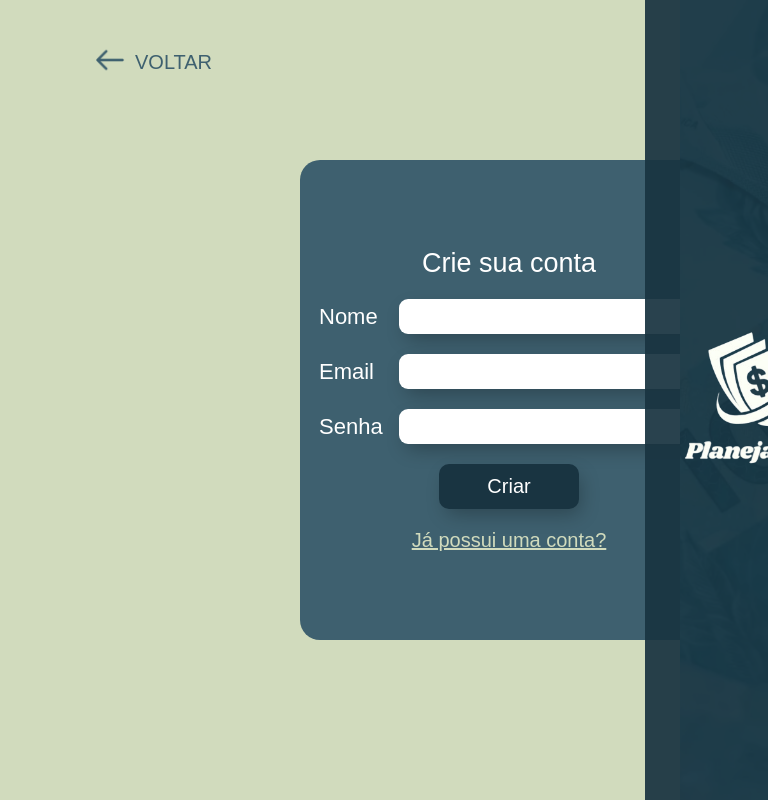
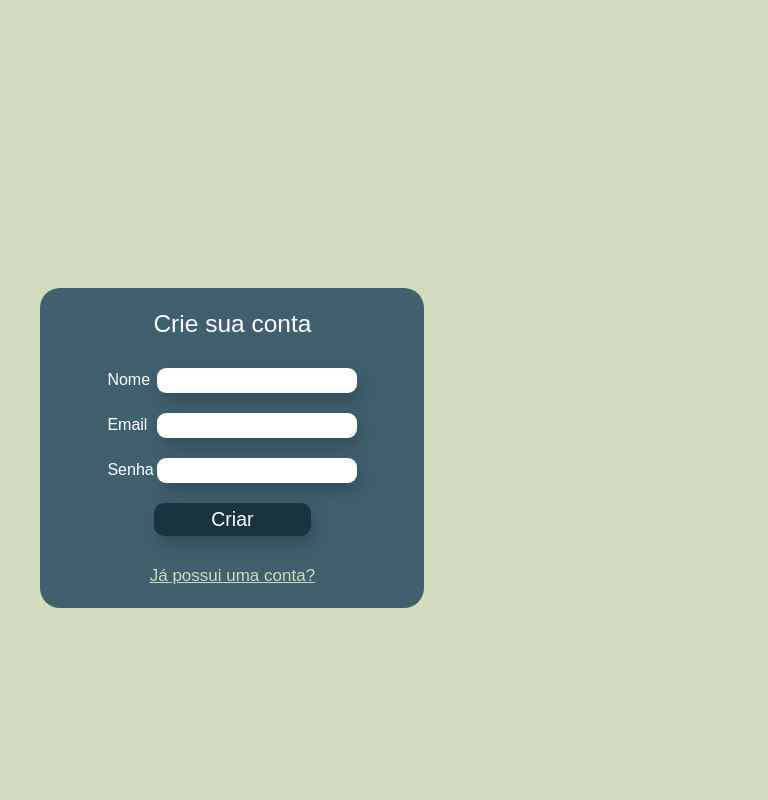
Before and after one commit to AmareloOthavio/Sistema-de-controle-financeiro, a Flask app: page /cadastro in a window 768 px wide; the page is wider, and only the part inside the window is pictured. Run offline with Flask 3, Linux system fonts and the light colour scheme.

Commit message:
Responsivo de cadastro.html

```diff
--- a/static/css/cadastro.css
+++ b/static/css/cadastro.css
@@ -178,30 +178,109 @@ form {
 
 @media (min-width: 769px) and (max-width: 1024px){
 
+}
 
 
-}
-
-/* @media(max-width: 800px) {
+@media(max-width: 800px) {
   .Background-image {
     display: none;
   }
+  .Cadastro {
+    height: 40vh;
+    gap: 20px;
+  }
   .voltar {
-    left: 40px;
+    left: 66%;
   }
   .Section {
-    height: 150vh;
-    width: 150vw;
+    height: 64vh;
   }
   .voltar a {
-    font-size: 30px;
+    font-size: 15px;
   }
   .voltar img {
-    width: 45px;
+    width: 22.5px;
   }
   .caixa-cadastro {
     background-color: #3E606F;
-    width: 150%;
-    height: 60vh;
+    width: 250px;
+    height: 39.5vh;
+    gap:3px;
   }
-} */
+  .Juntar {
+    margin-left: 17%;
+    margin-top: 50%;
+  }
+  input {
+    width: 150px;
+    height: 17.5px;
+    font-size: 7.5px;
+    padding: 0 0.357em;
+  }
+  label {
+    font-size: 11px;
+    width: 40px;
+  }
+  .Titulo-caixa-cadastro {
+    color: white;
+    font-size: 13.5px;
+  }
+  .Btn-Criar {
+  width: 105px;
+  height: 33.75px;
+  border-radius: 10px;
+  font-size: 13px;
+}
+.Cadastro .caixa-cadastro .link-login {
+  color: #D1DBBD;
+  text-decoration: underline;
+  font-size: 12px;
+}
+}
+
+@media(min-width:768px) and (min-height:1000px) and (max-height:1100px) {
+  .voltar {
+    left: 118%;
+}
+}
+
+@media(min-width:768px) and (max-width:900px) {
+  .Juntar {
+    margin-left: 24%;
+  }
+  .caixa-cadastro {
+    height: 48.5vh;
+    width: 50vw;
+    gap: 30px;
+  }
+  .Titulo-caixa-cadastro {
+    font-size: 24.5px;
+  }
+  .Cadastro {
+    margin-right: -33px;
+    position: relative;
+    right: 41%;
+  }
+  .Btn-Criar {
+    width: 157.5px;
+    height: 50,625px;
+    border-radius: 10px;
+    font-size: 19.5px;
+  }
+  .Cadastro .caixa-cadastro .link-login {
+    color: #D1DBBD;
+    text-decoration: underline;
+    font-size: 17px;
+  }
+  input {
+    width: 200px;
+    height: 25px;
+    font-size: 13px;
+    padding: 0 0.357em;
+  }
+  label {
+    font-size: 16px;
+    width: 40px;
+    margin-right: 10px;
+  }
+}
--- a/templates/cadastro.html
+++ b/templates/cadastro.html
@@ -49,7 +49,7 @@
 
         </div>
 
-      {% with messages = get_flashed_messages() %}
+      {% with messages = get_flashed_messages(category_filter=["error"]) %}
       {% if messages %}
           <h1 class="mensagem">{{ messages[-1] }}</h1>
       {% endif %}
```
